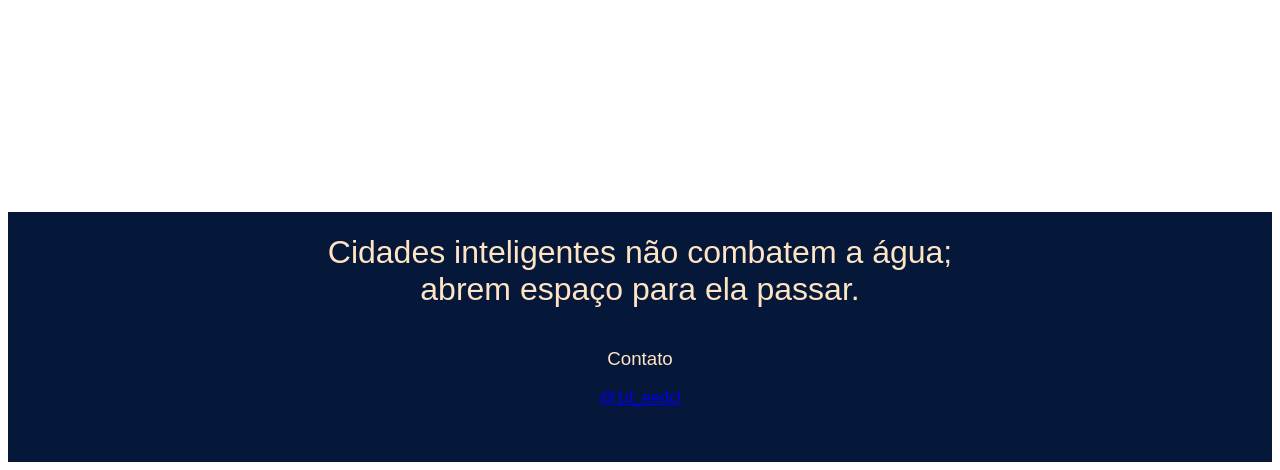
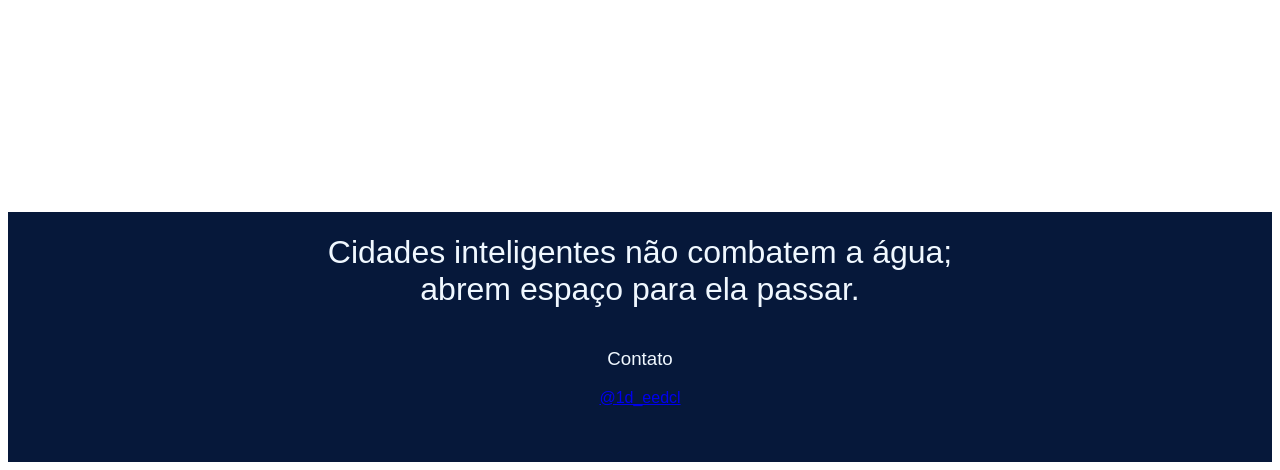
Before and after one commit to MicaeliCaetano/Mapa-Interativo-Enchentes-em-Alagoas, a Django app: page / in a window 1280 px wide. Shown: the part 771-1241 px from the top of the page. Run offline with Django 5.2, Linux system fonts and the light colour scheme.

Commit message:
Ajusta comportamento do site

```diff
--- a/static/css/style.css
+++ b/static/css/style.css
@@ -26,7 +26,7 @@ footer {
     flex-direction: column;
     align-items: center;
     text-align: center;
-    color: bisque;
+    color:aliceblue;
 }
 
 
```
